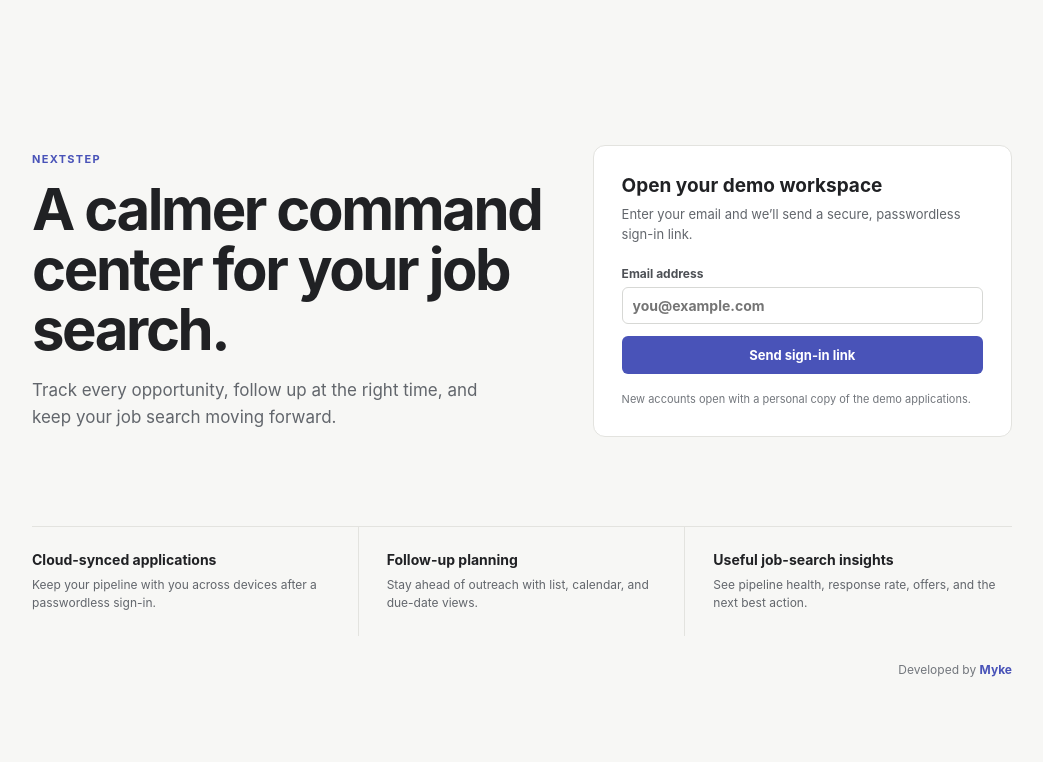
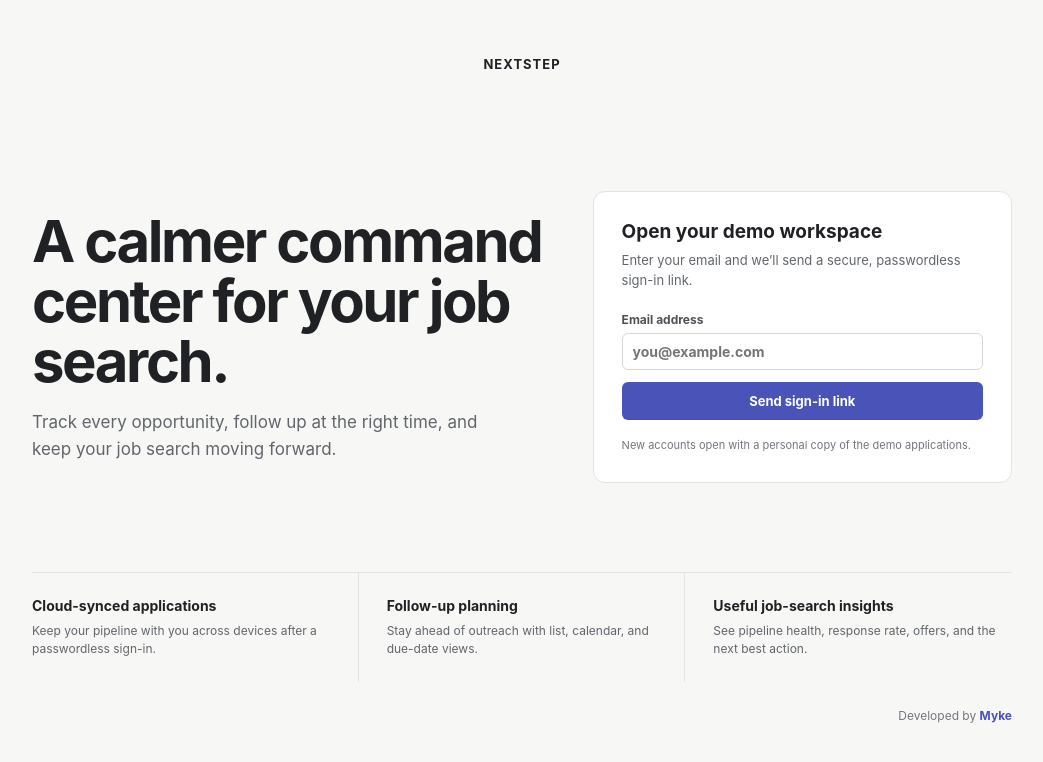
Before and after one commit to MykeRam/nextstep, a React (Vite) app: page / in a window 1280 px wide. Shown: the top 762 px of the page, without its empty margins (118-1161 px from the left). Built offline with nearby package versions, Linux system fonts and the light colour scheme; no server answers.

Commit message:
Center landing page wordmark

```diff
--- a/src/components/LandingPage/LandingPage.tsx
+++ b/src/components/LandingPage/LandingPage.tsx
@@ -37,9 +37,11 @@ export function LandingPage({ isConfigured, onSendMagicLink }: LandingPageProps)
 
   return (
     <main className="landing-shell">
+      <header className="landing-header">
+        <span>NextStep</span>
+      </header>
       <section className="landing-hero" aria-labelledby="landing-title">
         <div className="landing-intro">
-          <p className="landing-brand">NEXTSTEP</p>
           <h1 id="landing-title">A calmer command center for your job search.</h1>
           <p>
             Track every opportunity, follow up at the right time, and keep your job search moving
--- a/src/styles.css
+++ b/src/styles.css
@@ -43,6 +43,17 @@ button {
   font-size: 14px;
   justify-content: center;
 }
+.landing-header {
+  display: flex;
+  justify-content: center;
+}
+.landing-header span {
+  color: #202124;
+  font-size: 13px;
+  font-weight: 750;
+  letter-spacing: 0.08em;
+  text-transform: uppercase;
+}
 .landing-hero {
   align-items: center;
   display: grid;
@@ -52,13 +63,6 @@ button {
 }
 .landing-intro {
   max-width: 540px;
-}
-.landing-brand {
-  color: #4953b8;
-  font-size: 11px;
-  font-weight: 750;
-  letter-spacing: 0.12em;
-  margin-bottom: 14px;
 }
 .landing-intro h1 {
   font-size: clamp(38px, 5vw, 58px);
```
